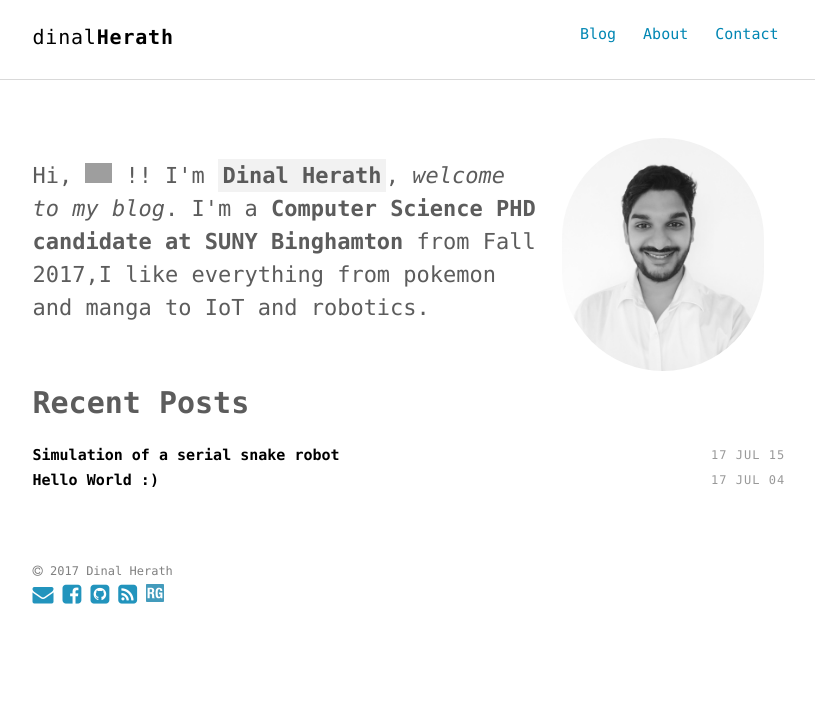
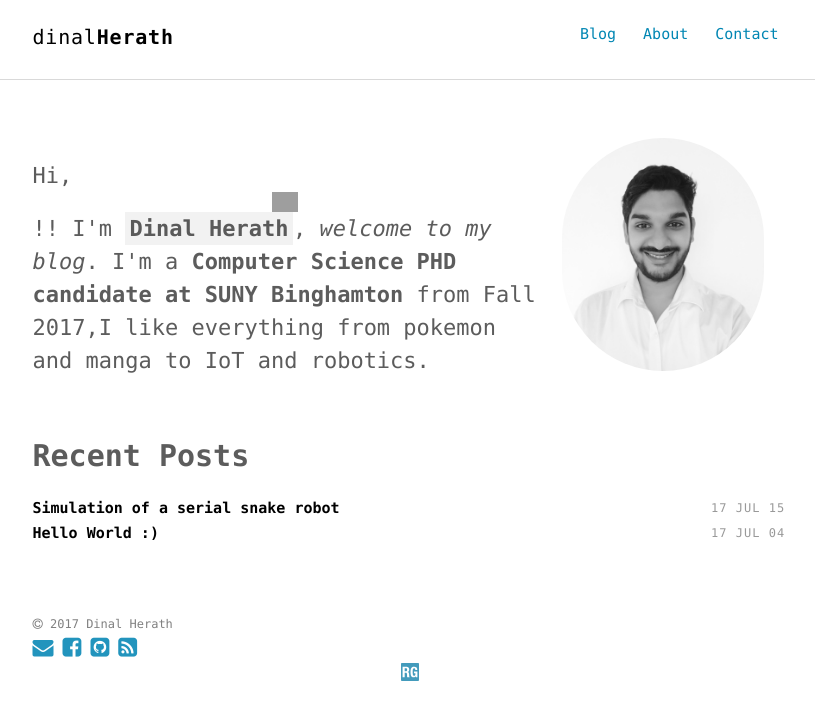
Before and after one commit to dherath/dherath.github.io, a Jekyll site: the page built from index.html, in a window 1280 px wide. Shown: the top 720 px of the page, without its empty margins (230-1045 px from the left). Built offline with Jekyll 4.4.1, drawn with Linux system fonts in a browser that asks for light colours; grey boxes are pictures that could not be loaded.

Commit message:
fixed <ol> issue and center-image issue

```diff
--- a/_config.yml
+++ b/_config.yml
@@ -3,7 +3,7 @@
 title: "dinal"
 title2: "Herath" # default: ""
 description: "Home"
-keywords: "Jekyll, theme, jerome, dinal, herath, Sri Lanka, Binghamton, colombo, univerisyt, uoc, computer, science, blog"
+keywords: "Jekyll, theme, jerome, dinal, herath, Sri Lanka, Binghamton, colombo, univeristy, uoc, computer, science, blog"
 # url: http://heiswayi.github.io/thinkspace # site url
 baseurl: "" # apply repo name if use it under gh-pages branch
 # baseurl: null # apply null if repo name is something like username.github.io
@@ -56,5 +56,7 @@ navbar:
     title: About
   - slug : blog
     title: Blog
+  - slug : contact
+    title: Contact
 
 exclude: ["gulp", "node_modules", "bower", "bower_components", "config.rb", "src", "Gemfile", "Gemfile.lock", ".rvmrc", ".rbenv-version", "package.json", "gulpfile.js", "README.md", "Rakefile", "changelog.md"]
--- a/assets/scss/base/_lists.scss
+++ b/assets/scss/base/_lists.scss
@@ -1,20 +1,17 @@
-ul,
-ol {
-  list-style-type: none;
+ul {
   margin: 0;
   padding: 0;
+  list-style: disc;
+  margin-bottom: $small-spacing;
+  padding-left: $base-spacing;
+}
 
-  &%default-ul {
-    list-style-type: disc;
-    margin-bottom: $small-spacing;
-    padding-left: $base-spacing;
-  }
-
-  &%default-ol {
-    list-style-type: decimal;
-    margin-bottom: $small-spacing;
-    padding-left: $base-spacing;
-  }
+ol {
+  margin: 0;
+  padding: 0;
+  list-style: decimal;
+  margin-bottom: $small-spacing;
+  padding-left: $base-spacing;
 }
 
 dl {
--- a/assets/scss/base/_typography.scss
+++ b/assets/scss/base/_typography.scss
@@ -71,7 +71,8 @@ hr {
 
 img,
 picture {
-  margin: 0;
+  display: block;
+  margin: auto;
   max-width: 100%;
 }
 
@@ -121,7 +122,6 @@ em {
 }
 
 ul,
-ol,
 dl {
     margin-top: 0;
     margin-left: 1.2em;
@@ -130,3 +130,12 @@ dl {
     list-style-position: outside;
     list-style-image: none;
 }
+
+ol {
+    margin-top: 0;
+    margin-left: 1.2em;
+    margin-bottom: 1rem;
+    list-style-type: decimal;
+    list-style-position: outside;
+    list-style-image: none;
+}
```
Also changed, not shown: _posts/2017-07-15-serial-snake-robot.md (+2 -2 lines), 7 other files.
